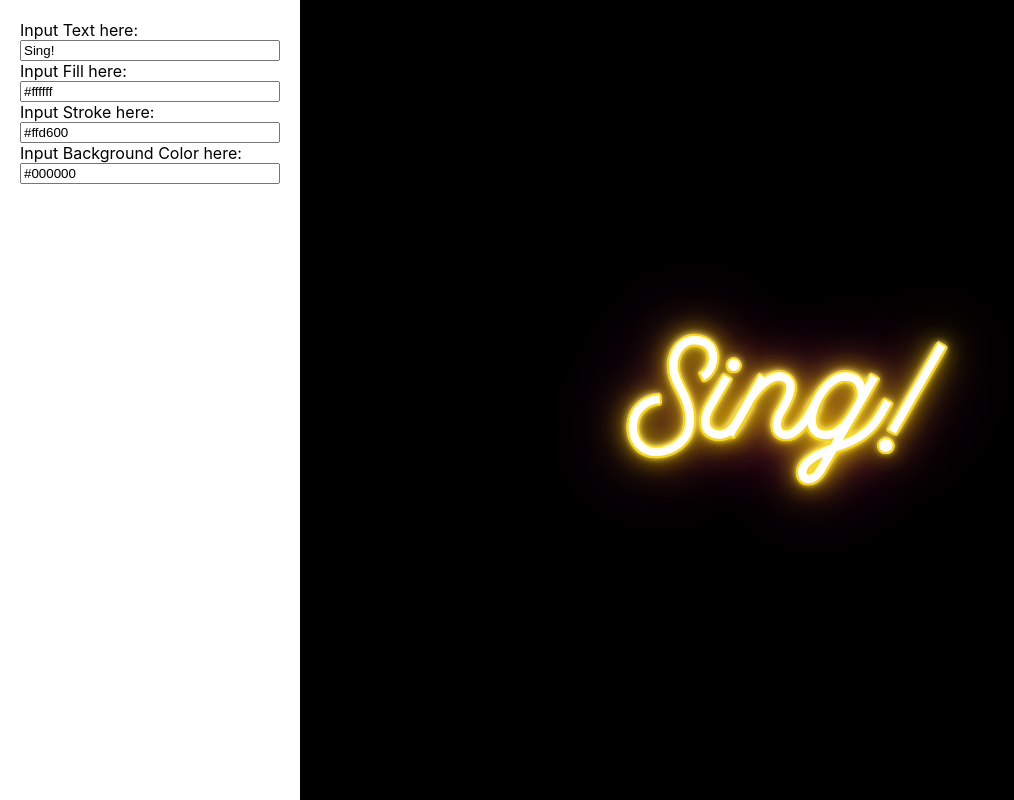
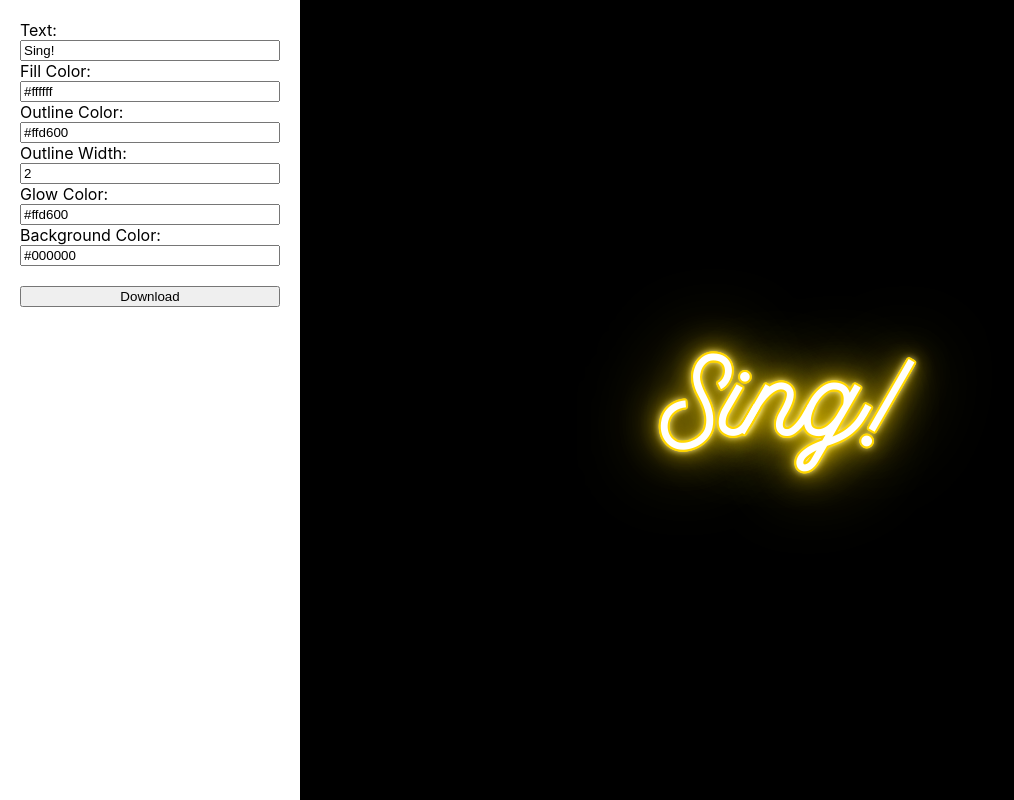
Before and after one commit to thatBrian/neonsvg, a Next.js app: page / in a window 1280 px wide. Shown: the whole page, without its empty margins (0-1014 px from the left). Built offline with nearby package versions, Linux system fonts and the light colour scheme.

Commit message:
Svg download working

```diff
--- a/package.json
+++ b/package.json
@@ -9,6 +9,7 @@
     "lint": "next lint"
   },
   "dependencies": {
+    "dom-to-image-more": "^2.9.5",
     "next": "12.1.0",
     "react": "17.0.2",
     "react-dom": "17.0.2"
--- a/pages/index.js
+++ b/pages/index.js
@@ -1,40 +1,52 @@
 import { useState } from 'react';
 import styles from '../styles/Home.module.css';
+import domtoimage from 'dom-to-image-more';
 
 export default function Home() {
     const [text, setText] = useState('Sing!');
     const [fill, setFill] = useState('#ffffff');
     const [stroke, setStroke] = useState('#ffd600');
     const [background, setBackground] = useState('#000000');
+    const [strokeWidth, setStrokeWidth] = useState(2);
+    const [glow, setGlow] = useState('#ffd600');
+    const download = () => {
+        domtoimage.toSvg(document.getElementById(styles.neonText)).then((dataUrl) => {
+            var link = document.createElement('a');
+            link.download = 'neonText.svg';
+            link.href = dataUrl;
+            link.click();
+        });
+    };
     return (
         <div className={styles.container}>
             <div className={styles.left}>
-                Input Text here:
+                Text:
                 <input onChange={(e) => setText(e.target.value)} value={text} />
-                Input Fill here:
+                Fill Color:
                 <input onChange={(e) => setFill(e.target.value)} value={fill} />
-                Input Stroke here:
+                Outline Color:
                 <input onChange={(e) => setStroke(e.target.value)} value={stroke} />
-                Input Background Color here:
+                Outline Width:
+                <input onChange={(e) => setStrokeWidth(e.target.value)} value={strokeWidth} />
+                Glow Color:
+                <input onChange={(e) => setGlow(e.target.value)} value={glow} />
+                Background Color:
                 <input onChange={(e) => setBackground(e.target.value)} value={background} />
+                <br />
+                <button onClick={download}>Download</button>
             </div>
             <div className={styles.right} style={{ backgroundColor: background }}>
-                <svg height="400px" width="900px">
-                    <g>
-                        <text
-                            style={{ '--stroke-color': stroke }}
-                            x="50%"
-                            y="50%"
-                            fill={fill}
-                            dominantBaseline="middle"
-                            textAnchor="middle"
-                            fontFamily="Madgue"
-                            fontSize="10rem"
-                        >
-                            {text}
-                        </text>
-                    </g>
-                </svg>
+                <div
+                    id={styles.neonText}
+                    style={{
+                        color: fill,
+                        ['--stroke-color']: stroke,
+                        ['--neonStrokeWidth']: `${strokeWidth}px`,
+                        ['--glowColor']: `${glow}`,
+                    }}
+                >
+                    {text}
+                </div>
             </div>
         </div>
     );
--- a/styles/Home.module.css
+++ b/styles/Home.module.css
@@ -18,3 +18,27 @@
     justify-content: center;
     flex-direction: column;
 }
+
+#neonText {
+    text-align: center;
+    font-size: 8rem;
+    font-family: Madgue;
+    padding: 50px;
+    text-shadow: calc(var(--neonStrokeWidth) * 1) calc(var(--neonStrokeWidth) * 0) 0 var(--stroke-color),
+        calc(var(--neonStrokeWidth) * 0.9239) calc(var(--neonStrokeWidth) * 0.3827) 0 var(--stroke-color),
+        calc(var(--neonStrokeWidth) * 0.7071) calc(var(--neonStrokeWidth) * 0.7071) 0 var(--stroke-color),
+        calc(var(--neonStrokeWidth) * 0.3827) calc(var(--neonStrokeWidth) * 0.9239) 0 var(--stroke-color),
+        calc(var(--neonStrokeWidth) * 0) calc(var(--neonStrokeWidth) * 1) 0 var(--stroke-color),
+        calc(var(--neonStrokeWidth) * -0.3827) calc(var(--neonStrokeWidth) * 0.9239) 0 var(--stroke-color),
+        calc(var(--neonStrokeWidth) * -0.7071) calc(var(--neonStrokeWidth) * 0.7071) 0 var(--stroke-color),
+        calc(var(--neonStrokeWidth) * -0.9239) calc(var(--neonStrokeWidth) * 0.3827) 0 var(--stroke-color),
+        calc(var(--neonStrokeWidth) * -1) calc(var(--neonStrokeWidth) * 0) 0 var(--stroke-color),
+        calc(var(--neonStrokeWidth) * -0.9239) calc(var(--neonStrokeWidth) * -0.3827) 0 var(--stroke-color),
+        calc(var(--neonStrokeWidth) * -0.7071) calc(var(--neonStrokeWidth) * -0.7071) 0 var(--stroke-color),
+        calc(var(--neonStrokeWidth) * -0.3827) calc(var(--neonStrokeWidth) * -0.9239) 0 var(--stroke-color),
+        calc(var(--neonStrokeWidth) * 0) calc(var(--neonStrokeWidth) * -1) 0 var(--stroke-color),
+        calc(var(--neonStrokeWidth) * 0.3827) calc(var(--neonStrokeWidth) * -0.9239) 0 var(--stroke-color),
+        calc(var(--neonStrokeWidth) * 0.7071) calc(var(--neonStrokeWidth) * -0.7071) 0 var(--stroke-color),
+        calc(var(--neonStrokeWidth) * 0.9239) calc(var(--neonStrokeWidth) * -0.3827) 0 var(--stroke-color), 0 0 7px #fff,
+        0 0 10px var(--glowColor), 0 0 21px var(--glowColor), 0 0 42px var(--glowColor), 0 0 82px var(--glowColor);
+}
--- a/styles/globals.css
+++ b/styles/globals.css
@@ -53,71 +53,9 @@ a {
     --menuNavigation: 2;
 
     --screenWidthRatio: calc(100vw / 1920);
-
-    --neonStrokeWidth: 2px;
-}
-
-.gradient__background {
-    background-color: var(--transparent1);
-    position: absolute;
-    top: -100px;
-    bottom: -100px;
-    right: -50vw;
-    left: -50vw;
-    transform: rotate(-4deg);
-    pointer-events: none;
-}
-
-.neon__text {
-    font-family: 'Madgue';
-    font-size: 6rem;
-    line-height: 5rem;
-    font-weight: lighter;
-    text-align: center;
-}
-
-.neon__text_yellow {
-    --stroke-color: var(--yellow1);
-    text-shadow: calc(var(--neonStrokeWidth) * 1) calc(var(--neonStrokeWidth) * 0) 0 var(--stroke-color),
-        calc(var(--neonStrokeWidth) * 0.9239) calc(var(--neonStrokeWidth) * 0.3827) 0 var(--stroke-color),
-        calc(var(--neonStrokeWidth) * 0.7071) calc(var(--neonStrokeWidth) * 0.7071) 0 var(--stroke-color),
-        calc(var(--neonStrokeWidth) * 0.3827) calc(var(--neonStrokeWidth) * 0.9239) 0 var(--stroke-color),
-        calc(var(--neonStrokeWidth) * 0) calc(var(--neonStrokeWidth) * 1) 0 var(--stroke-color),
-        calc(var(--neonStrokeWidth) * -0.3827) calc(var(--neonStrokeWidth) * 0.9239) 0 var(--stroke-color),
-        calc(var(--neonStrokeWidth) * -0.7071) calc(var(--neonStrokeWidth) * 0.7071) 0 var(--stroke-color),
-        calc(var(--neonStrokeWidth) * -0.9239) calc(var(--neonStrokeWidth) * 0.3827) 0 var(--stroke-color),
-        calc(var(--neonStrokeWidth) * -1) calc(var(--neonStrokeWidth) * 0) 0 var(--stroke-color),
-        calc(var(--neonStrokeWidth) * -0.9239) calc(var(--neonStrokeWidth) * -0.3827) 0 var(--stroke-color),
-        calc(var(--neonStrokeWidth) * -0.7071) calc(var(--neonStrokeWidth) * -0.7071) 0 var(--stroke-color),
-        calc(var(--neonStrokeWidth) * -0.3827) calc(var(--neonStrokeWidth) * -0.9239) 0 var(--stroke-color),
-        calc(var(--neonStrokeWidth) * 0) calc(var(--neonStrokeWidth) * -1) 0 var(--stroke-color),
-        calc(var(--neonStrokeWidth) * 0.3827) calc(var(--neonStrokeWidth) * -0.9239) 0 var(--stroke-color),
-        calc(var(--neonStrokeWidth) * 0.7071) calc(var(--neonStrokeWidth) * -0.7071) 0 var(--stroke-color),
-        calc(var(--neonStrokeWidth) * 0.9239) calc(var(--neonStrokeWidth) * -0.3827) 0 var(--stroke-color), 0 0 7px #fff,
-        0 0 10px var(--yellow1), 0 0 21px var(--yellow1), 0 0 42px var(--yellow1), 0 0 82px var(--pink3);
 }
 
 @font-face {
     font-family: 'Madgue';
     src: url('/Madgue.ttf');
 }
-
-text {
-    text-shadow: calc(var(--neonStrokeWidth) * 1) calc(var(--neonStrokeWidth) * 0) 0 var(--stroke-color),
-        calc(var(--neonStrokeWidth) * 0.9239) calc(var(--neonStrokeWidth) * 0.3827) 0 var(--stroke-color),
-        calc(var(--neonStrokeWidth) * 0.7071) calc(var(--neonStrokeWidth) * 0.7071) 0 var(--stroke-color),
-        calc(var(--neonStrokeWidth) * 0.3827) calc(var(--neonStrokeWidth) * 0.9239) 0 var(--stroke-color),
-        calc(var(--neonStrokeWidth) * 0) calc(var(--neonStrokeWidth) * 1) 0 var(--stroke-color),
-        calc(var(--neonStrokeWidth) * -0.3827) calc(var(--neonStrokeWidth) * 0.9239) 0 var(--stroke-color),
-        calc(var(--neonStrokeWidth) * -0.7071) calc(var(--neonStrokeWidth) * 0.7071) 0 var(--stroke-color),
-        calc(var(--neonStrokeWidth) * -0.9239) calc(var(--neonStrokeWidth) * 0.3827) 0 var(--stroke-color),
-        calc(var(--neonStrokeWidth) * -1) calc(var(--neonStrokeWidth) * 0) 0 var(--stroke-color),
-        calc(var(--neonStrokeWidth) * -0.9239) calc(var(--neonStrokeWidth) * -0.3827) 0 var(--stroke-color),
-        calc(var(--neonStrokeWidth) * -0.7071) calc(var(--neonStrokeWidth) * -0.7071) 0 var(--stroke-color),
-        calc(var(--neonStrokeWidth) * -0.3827) calc(var(--neonStrokeWidth) * -0.9239) 0 var(--stroke-color),
-        calc(var(--neonStrokeWidth) * 0) calc(var(--neonStrokeWidth) * -1) 0 var(--stroke-color),
-        calc(var(--neonStrokeWidth) * 0.3827) calc(var(--neonStrokeWidth) * -0.9239) 0 var(--stroke-color),
-        calc(var(--neonStrokeWidth) * 0.7071) calc(var(--neonStrokeWidth) * -0.7071) 0 var(--stroke-color),
-        calc(var(--neonStrokeWidth) * 0.9239) calc(var(--neonStrokeWidth) * -0.3827) 0 var(--stroke-color), 0 0 7px #fff,
-        0 0 10px var(--yellow1), 0 0 21px var(--yellow1), 0 0 42px var(--yellow1), 0 0 82px var(--pink3);
-}
```
Also changed, not shown: 1 other file (tests, documents, lock files or other folders).
